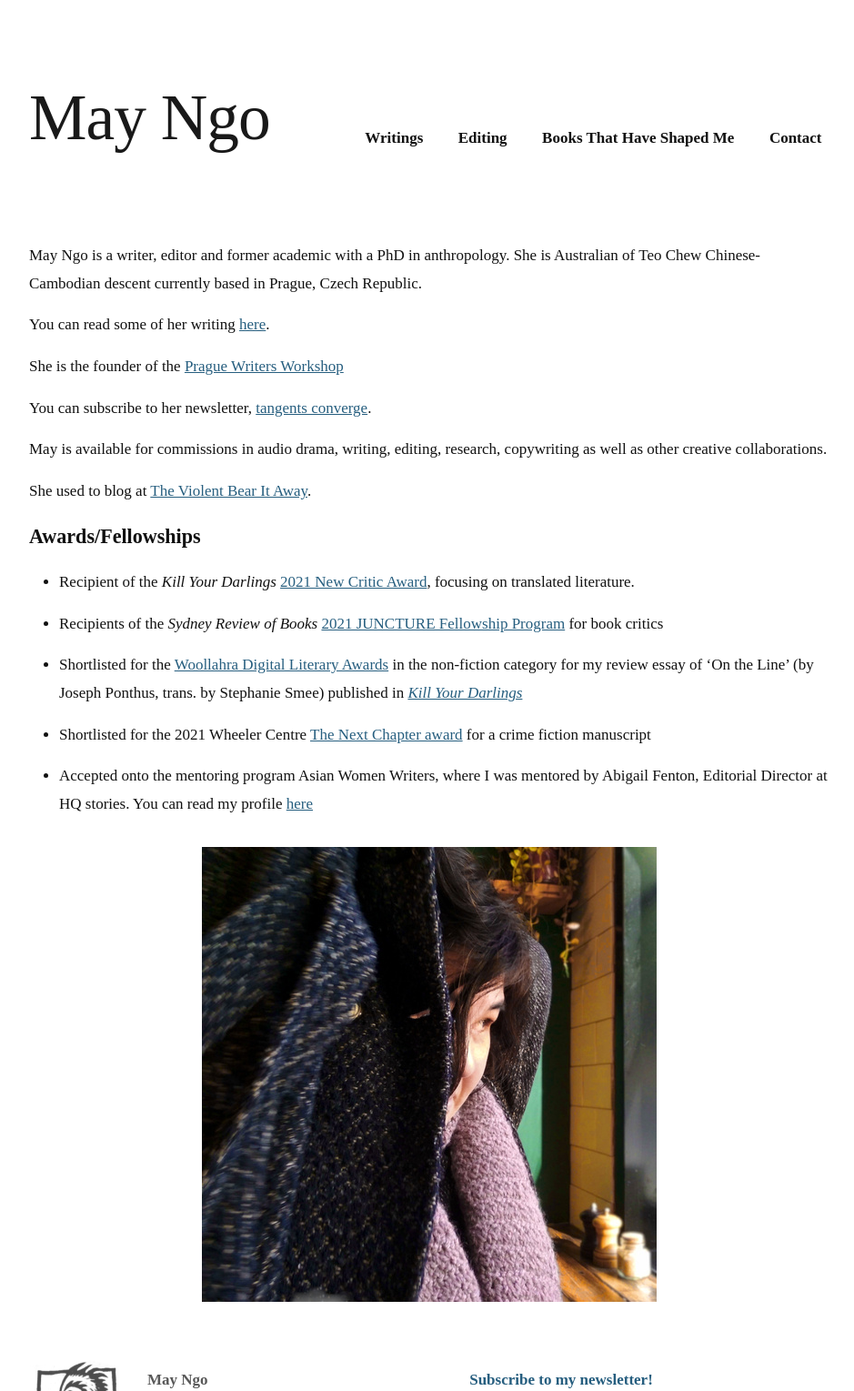
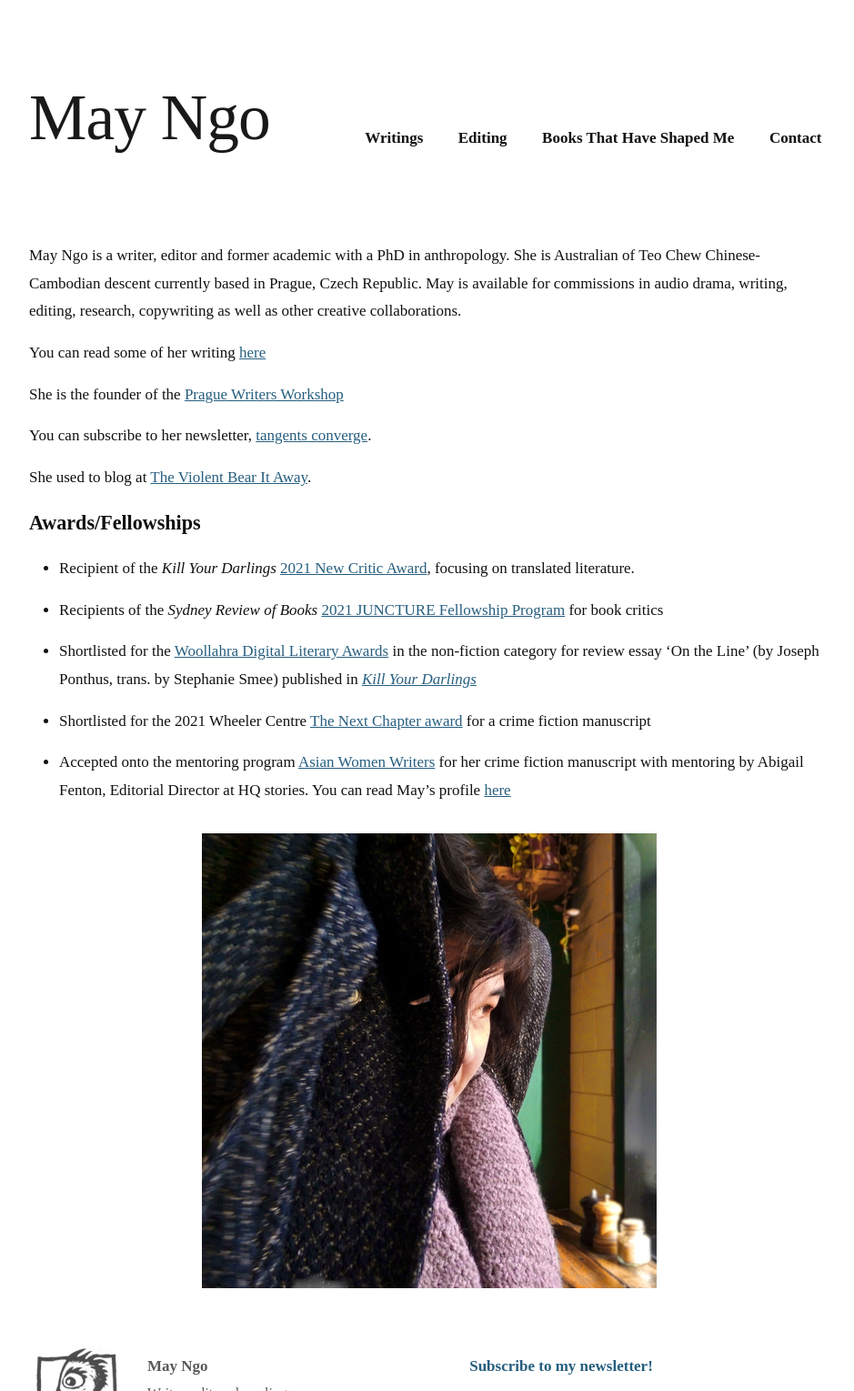
Before and after one commit to mayngo-net/mayngo-net.github.io, a Jekyll site: the page built from index.markdown, in a window 1280 px wide, cut to the strip 0-1529 px from the top of the page. Shown: the whole strip at 91% size, without its empty margins (168-1107 px from the left). Built offline with Jekyll 4.4.1, drawn with Linux system fonts in a browser that asks for light colours; some web fonts are replaced.

Commit message:
Update index.markdown

```diff
--- a/index.markdown
+++ b/index.markdown
@@ -3,15 +3,13 @@ layout: no-title-page
 order: 100
 ---
 
-May Ngo is a writer, editor and former academic with a PhD in anthropology. She is Australian of Teo Chew Chinese-Cambodian descent currently based in Prague, Czech Republic.
+May Ngo is a writer, editor and former academic with a PhD in anthropology. She is Australian of Teo Chew Chinese-Cambodian descent currently based in Prague, Czech Republic. May is available for commissions in audio drama, writing, editing, research, copywriting as well as other creative collaborations.
 
-You can read some of her writing [here](writings).
+You can read some of her writing [here](writings)
 
 She is the founder of the [Prague Writers Workshop](https://praguewritersworkshop.cz/)
 
 You can subscribe to her newsletter, [tangents converge](https://mayngo.substack.com/).
-
-May is available for commissions in audio drama, writing, editing, research, copywriting as well as other creative collaborations.
 
 She used to blog at [The Violent Bear It Away](https://theviolentbearitaway1.wordpress.com/).
 
@@ -21,11 +19,11 @@ She used to blog at [The Violent Bear It Away](https://theviolentbearitaway1.wor
 
 - Recipients of the _Sydney Review of Books_ [2021 JUNCTURE Fellowship Program](https://sydneyreviewofbooks.com/juncture2021/) for book critics
 
-- Shortlisted for the [Woollahra Digital Literary Awards](https://www.woollahra.nsw.gov.au/library/whats_on/digital_literary_award) in the non-fiction category for my review essay of ‘On the Line’ (by Joseph Ponthus, trans. by Stephanie Smee) published in [_Kill Your Darlings_](https://www.killyourdarlings.com.au/article/lives-on-the-line/)
+- Shortlisted for the [Woollahra Digital Literary Awards](https://www.woollahra.nsw.gov.au/library/whats_on/digital_literary_award) in the non-fiction category for review essay ‘On the Line’ (by Joseph Ponthus, trans. by Stephanie Smee) published in [_Kill Your Darlings_](https://www.killyourdarlings.com.au/article/lives-on-the-line/)
 
 - Shortlisted for the 2021 Wheeler Centre [The Next Chapter award](https://www.wheelercentre.com/next-chapter/meet-the-2021-writers/) for a crime fiction manuscript
 
-- Accepted onto the mentoring program Asian Women Writers, where I was mentored by Abigail Fenton, Editorial Director at HQ stories. You can read my profile [here](https://www.asianwomenwriters.org/may-ngo/)
+- Accepted onto the mentoring program [Asian Women Writers](https://www.asianwomenwriters.org) for her crime fiction manuscript with mentoring by Abigail Fenton, Editorial Director at HQ stories. You can read May's profile [here](https://www.asianwomenwriters.org/may-ngo/)
 
 
 ![May](/assets/may.jpg)
```
